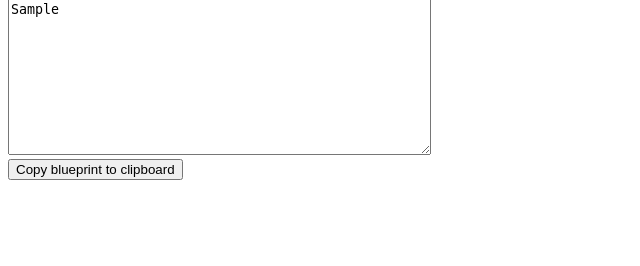
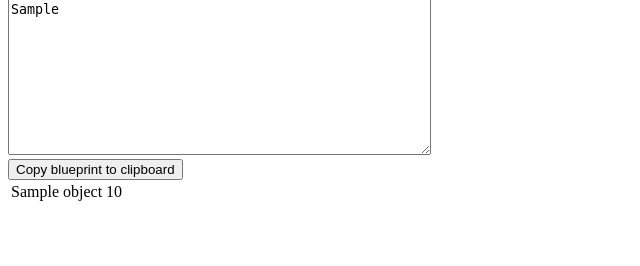
Before and after one commit to AngledLuffa/factorio-lamps, a Flask app: template templates/lamp.html in a window 1280 px wide. Shown: the part 534-800 px from the top of the page, without its empty margins (0-640 px from the left). Run offline with Flask 2, Linux system fonts and the light colour scheme; the template is opened without the code that fills it: most values are stand-ins (such as "Sample title", 1, 10 or a date in 2020).

Commit message:
Add a stats block to the app

```diff
--- a/app.py
+++ b/app.py
@@ -88,7 +88,9 @@ def process_lamps():
         preview_image.save(f, format="PNG")
         preview = base64.b64encode(f.getvalue())
 
-        return render_template('lamp.html', bp=bp, preview=preview.decode("utf-8"))
+        stats = lamps.extract_blueprint_stats(bp)
+
+        return render_template('lamp.html', bp=bp, preview=preview.decode("utf-8"), stats=stats)
 
     return render_template('lamp.html')
 
--- a/templates/lamp.html
+++ b/templates/lamp.html
@@ -69,3 +69,11 @@ function myFunction() {
 </script>
 
 {% endif %}
+
+{% if stats %}
+<table>
+  {% for object, quantity in stats.items() %}
+  <tr><td>{{ object }}</td><td>{{ quantity }}</td></tr>
+  {% endfor %}
+</table>
+{% endif %}
```
